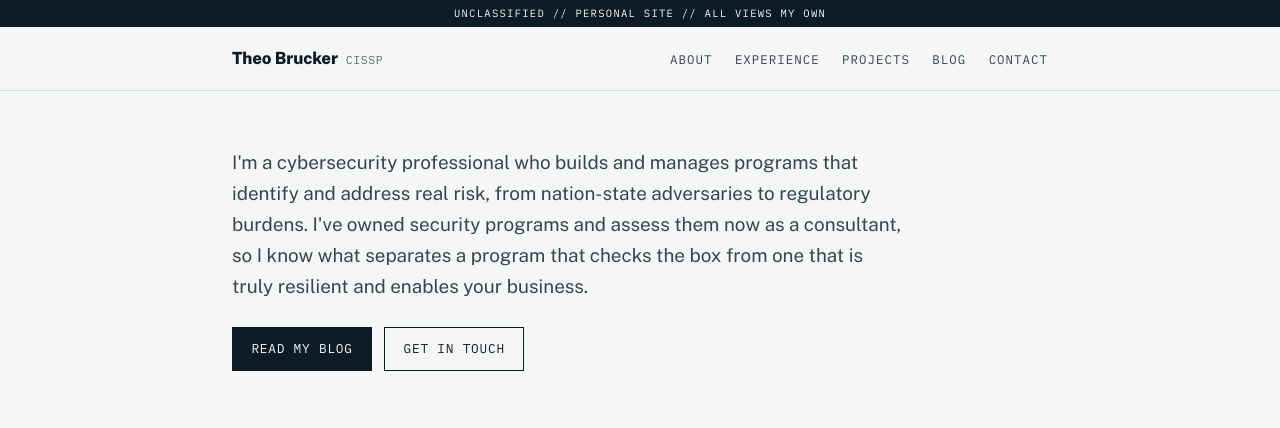
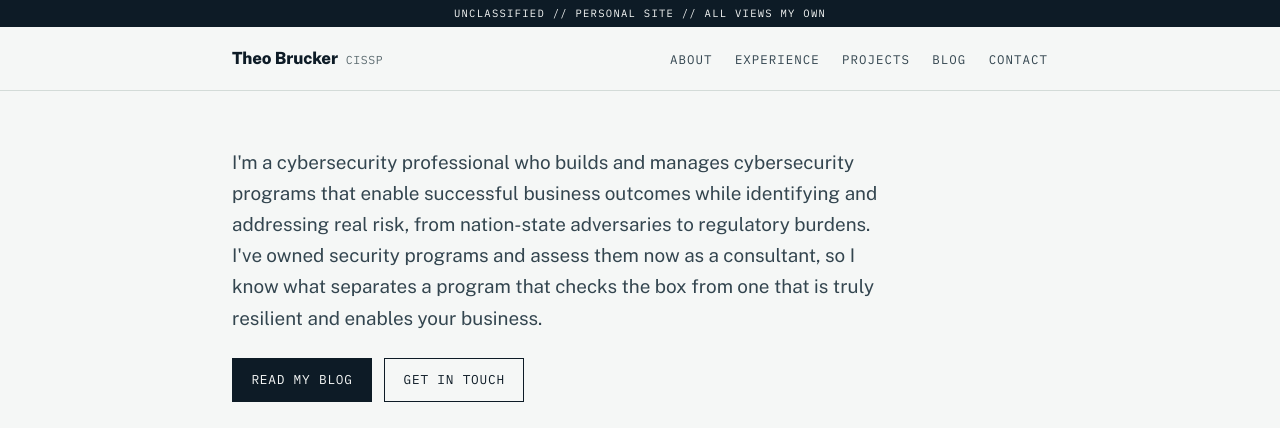
Before and after one commit to theodore-brucker/cybersecurity-portfolio, an Eleventy site: page site/index.njk in a window 1280 px wide. Shown: the top 428 px of the page. Built offline with nearby package versions, Linux system fonts and the light colour scheme; Eleventy itself is replaced by a stand-in of ours; files that its build step writes are made by us from their sources.

Commit message:
updated bio

```diff
--- a/site/index.njk
+++ b/site/index.njk
@@ -67,7 +67,7 @@ description: "Theo Brucker: CISSP-certified cybersecurity professional who build
 </script>
 
 <section id="intro">
-    <p class="lede">I'm a cybersecurity professional who builds and manages programs that identify and address real risk, from nation-state adversaries to regulatory burdens. I've owned security programs and assess them now as a consultant, so I know what separates a program that checks the box from one that is truly resilient and enables your business.</p>
+    <p class="lede">I'm a cybersecurity professional who builds and manages cybersecurity programs that enable successful business outcomes while identifying and addressing real risk, from nation-state adversaries to regulatory burdens. I've owned security programs and assess them now as a consultant, so I know what separates a program that checks the box from one that is truly resilient and enables your business.</p>
     <div class="cta-row">
         <a href="/blog/" class="cta-button">Read my blog</a>
         <a href="/#contact" class="cta-button ghost">Get in touch</a>
```
